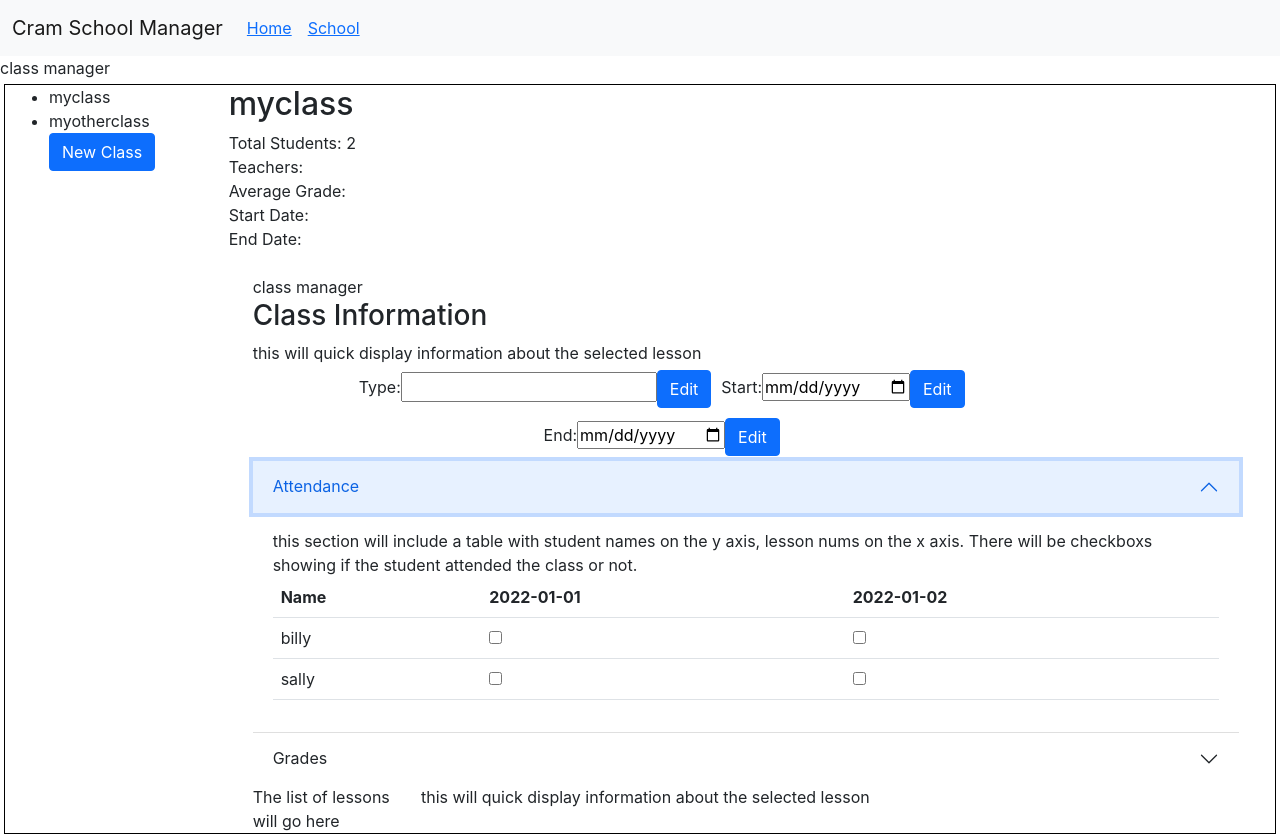
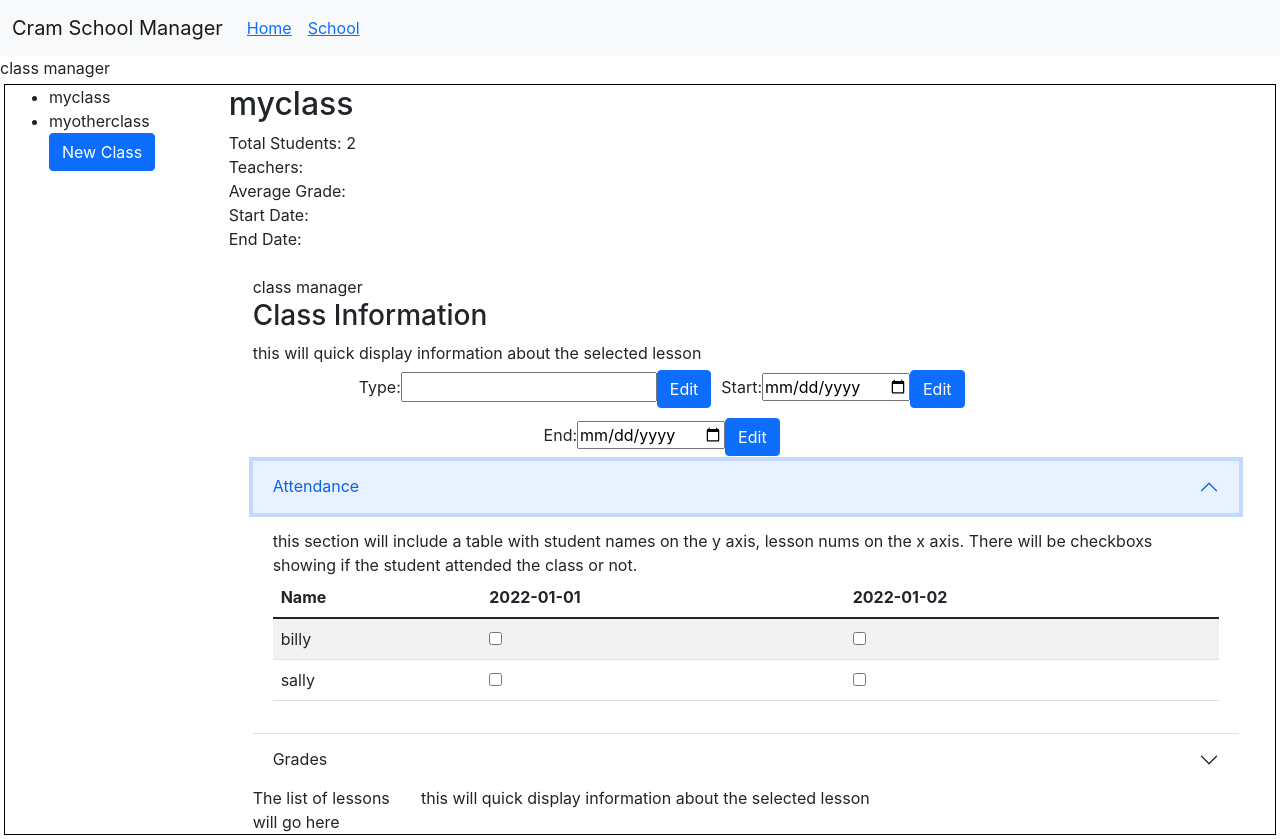
Before and after one commit to CodyGrogan/cramschoolmanager, a React (Create React App) app in the folder client/: page /school in a window 1280 px wide. Both pictures are taken after a click on the button "Attendance". Built offline with nearby package versions, Linux system fonts and the light colour scheme.

Commit message:
fixed style error on table head

```diff
--- a/client/src/components/AttendanceTable.tsx
+++ b/client/src/components/AttendanceTable.tsx
@@ -43,9 +43,13 @@ function AttendanceTable(props: any){
 
     return(
         <div>
-            <table className="table">
+            <table className="table table-striped">
+
+                <thead>
+                <tr><th>Name</th>{headArray}</tr>
+                </thead>
                 <tbody>
-                <tr><th>Name</th>{headArray}</tr>
+
                 {studentArray}
                 </tbody>
             </table>
```
